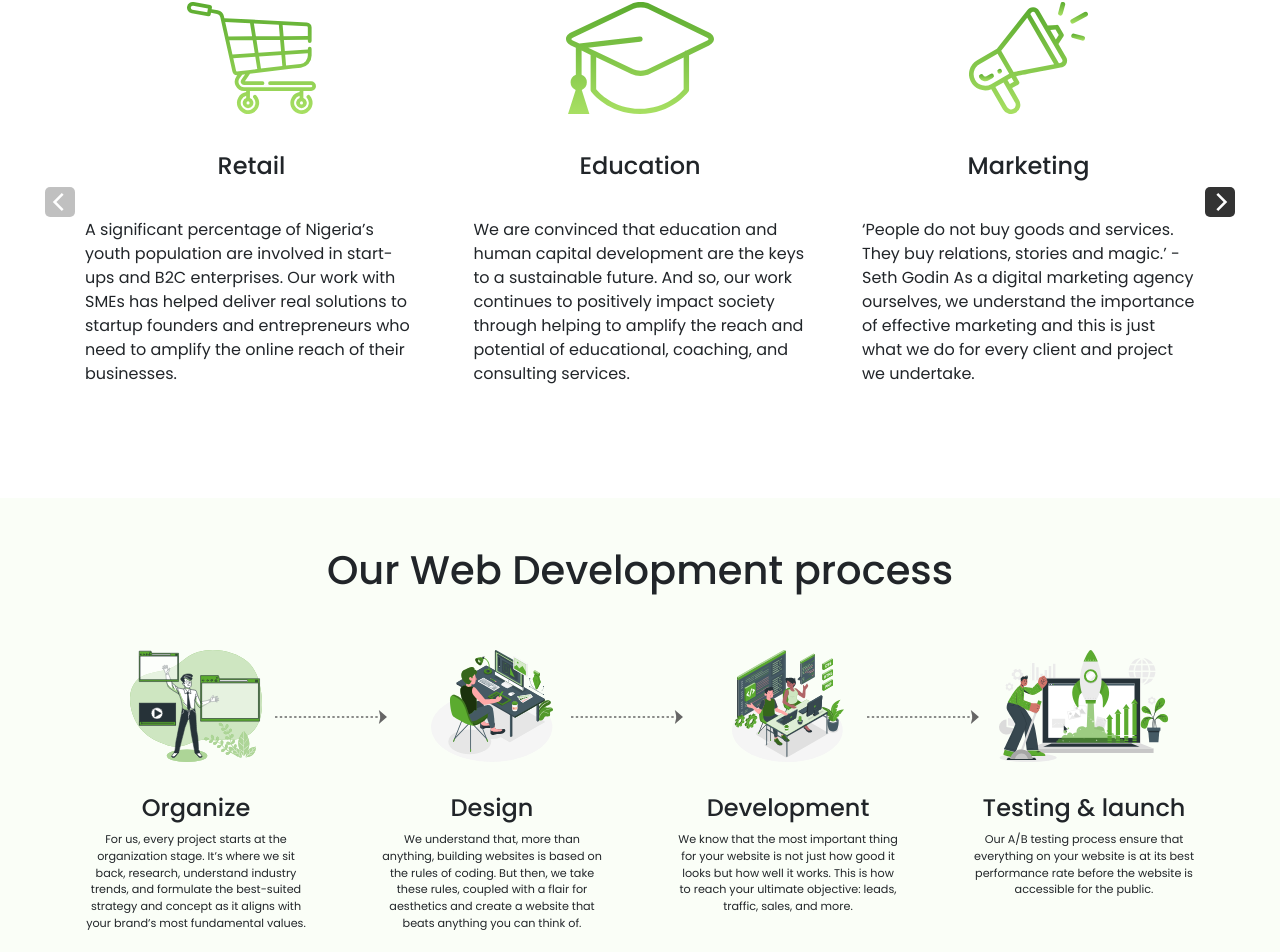
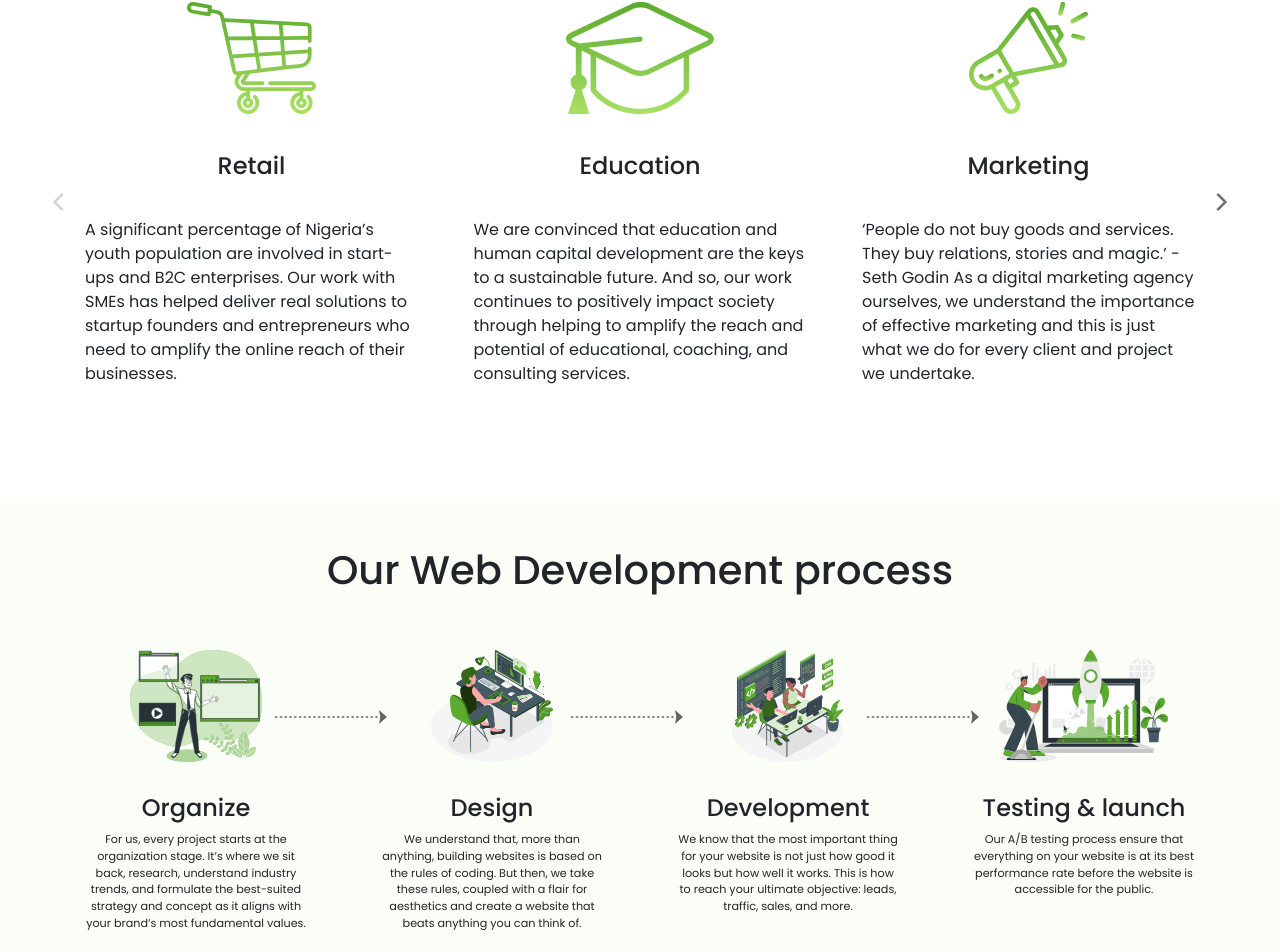
Before and after one commit to Azerii/onc-marketing, a React (Create React App) app: page / in a window 1280 px wide. Shown: the part 3623-4575 px from the top of the page. Built offline with nearby package versions, Linux system fonts and the light colour scheme.

Commit message:
display arrows on smaller screens

```diff
--- a/src/components/Process.js
+++ b/src/components/Process.js
@@ -17,19 +17,19 @@ export default function Process() {
             <div className='container inner'>
                 <div className='process-item'>
                     <img className='item-img' src={organise} alt='' />
-                    <img className='arrow arrow-1' src={arrow_right} alt='' />
+                    <img className='process-arrow arrow-1' src={arrow_right} alt='' />
                     <h4>Organize</h4>
                     <p>For us, every project starts at the organization stage. It’s where we sit back, research, understand industry trends, and formulate the best-suited strategy and concept as it aligns with your brand’s most fundamental values. </p>
                 </div>
                 <div className='process-item'>
                     <img className='item-img' src={design} alt='' />
-                    <img className='arrow arrow-2' src={arrow_right} alt='' />
+                    <img className='process-arrow arrow-2' src={arrow_right} alt='' />
                     <h4>Design</h4>
                     <p>We understand that, more than anything, building websites is based on the rules of coding. But then, we take these rules, coupled with a flair for aesthetics and create a website that beats anything you can think of.</p>
                 </div>
                 <div className='process-item'>
                     <img className='item-img' src={development} alt='' />
-                    <img className='arrow arrow-3' src={arrow_right} alt='' />
+                    <img className='process-arrow arrow-3' src={arrow_right} alt='' />
                     <h4>Development</h4>
                     <p>We know that the most important thing for your website is not just how good it looks but how well it works. This is how to reach your ultimate objective: leads, traffic, sales, and more. </p>
                 </div>
--- a/src/css/carousel.css
+++ b/src/css/carousel.css
@@ -15,10 +15,10 @@
   }
 
   .flickity-button {
-    background: #333;
+    background: #ffffff;
   }
   .flickity-button:hover {
-    background: #5BAB2F;
+    background: transparent;
   }
 
   .flickity-prev-next-button {
@@ -28,7 +28,7 @@
   }
   /* icon color */
   .flickity-button-icon {
-    fill: white;
+    fill: #707070;
   }
   /* position outside */
   .flickity-prev-next-button.previous {
--- a/src/css/process.css
+++ b/src/css/process.css
@@ -33,7 +33,7 @@
     margin-bottom: 2rem;
 }
 
-.arrow {
+.process-arrow {
     position: absolute;
     width: 7rem;
     top: 20%;
@@ -54,7 +54,7 @@
         width: 80%;
         margin-bottom: 3rem;
     }
-    .arrow {
+    .process-arrow {
         display: none;
     }
 }
```
Also changed, not shown: src/assets/back.svg (added), src/assets/next.svg (added).
